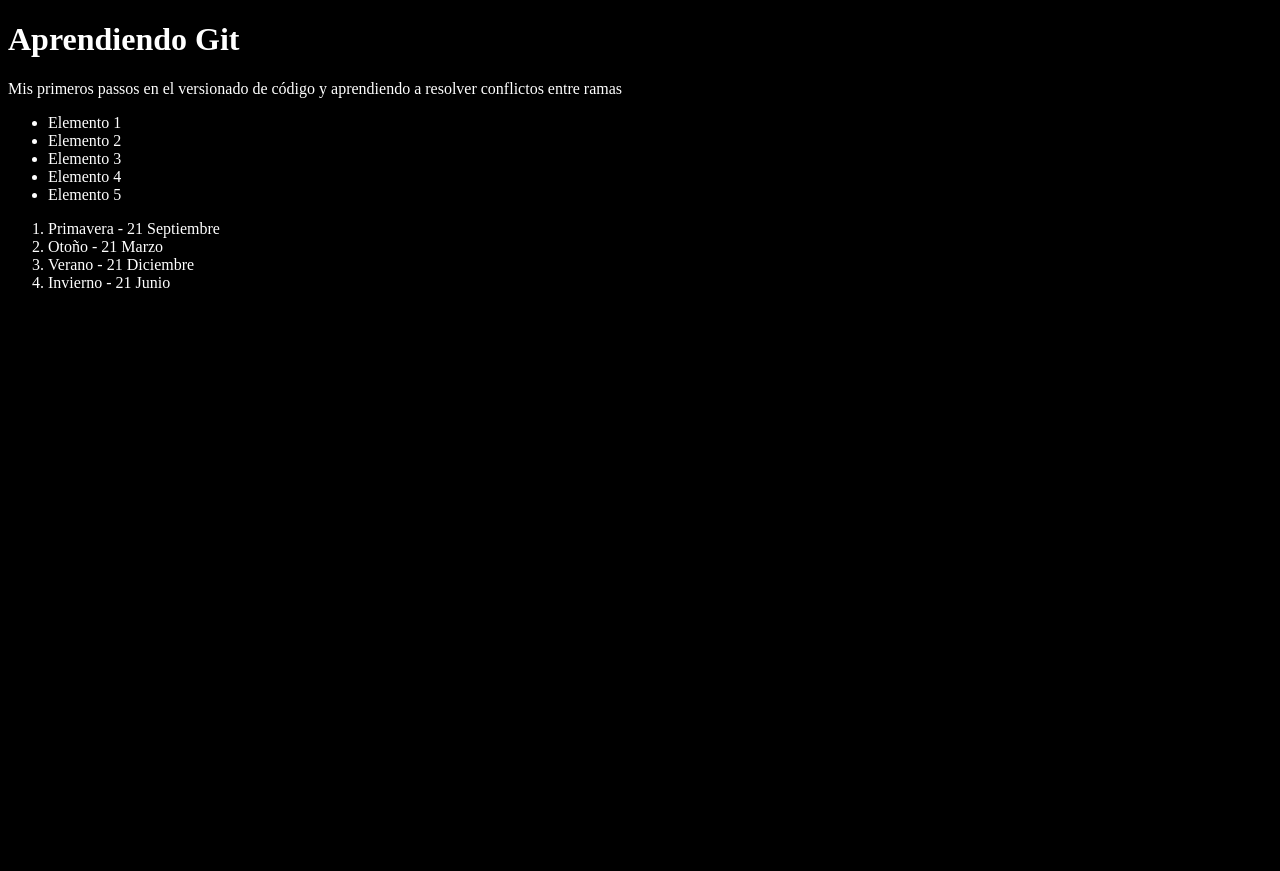
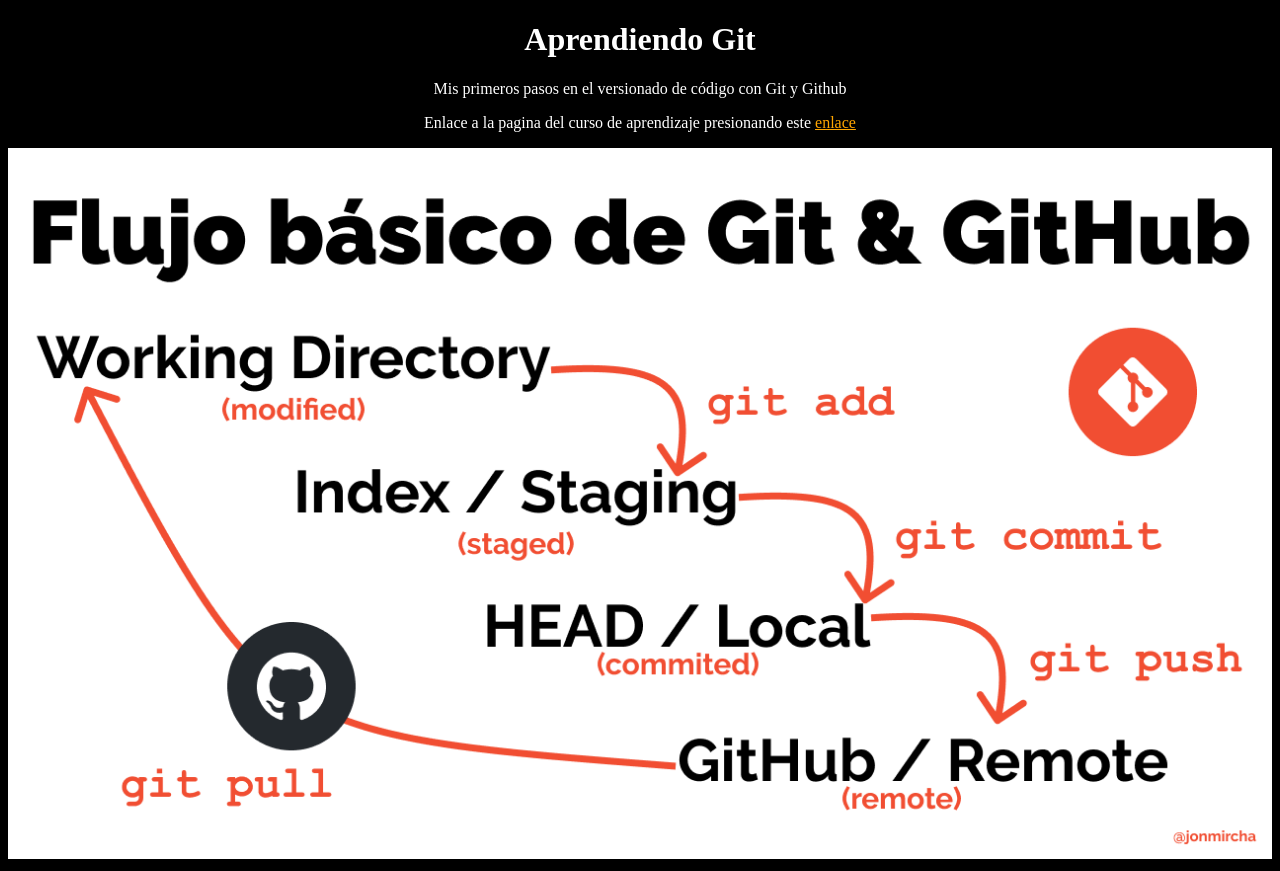
Before and after one commit to JoaquinLeo/practicando-git, a plain HTML site: page index.html in a window 1280 px wide. Before the commit the page ends 800 px from the top, so only its background shows below. Drawn offline with Linux system fonts and the light colour scheme.

Commit message:
Agregando imagen de flujo git y poniendo sheto el index.html

```diff
--- a/index.html
+++ b/index.html
@@ -10,21 +10,15 @@
 <body>
     <h1>Aprendiendo Git</h1>
     <p>
-        Mis primeros passos en el versionado de código y aprendiendo a resolver conflictos entre ramas
+        Mis primeros pasos en el versionado de código con Git y Github
     </p>
-    <ul>
-        <li>Elemento 1</li>
-        <li>Elemento 2</li>
-        <li>Elemento 3</li>
-        <li>Elemento 4</li>
-        <li>Elemento 5</li>
-    </ul>
-    <ol>
-        <li>Primavera - 21 Septiembre</li>
-        <li>Otoño - 21 Marzo</li>
-        <li>Verano - 21 Diciembre</li>
-        <li>Invierno - 21 Junio</li>
-    </ol>
+
+    <p>
+        Enlace a la pagina del curso de aprendizaje presionando este
+        <a href="https://jonmircha.com/git" target="_blank">enlace</a>
+    </p>
+    <img src="git-flow.png" alt="Flujo de datos">
+
     <script src="index.html"></script>
 </body>
 </html>
--- a/style.css
+++ b/style.css
@@ -1,4 +1,17 @@
 html{
     background-color: black;
     color: white;
+    text-align: center;
 }
+
+a{
+    color: orange;
+}
+
+a:hover{
+    color: orangered;
+}
+
+img{
+    max-width: 100%;
+}
```
Also changed, not shown: git y github.txt, git-flow.png (added).
